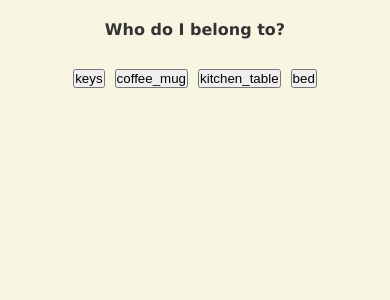
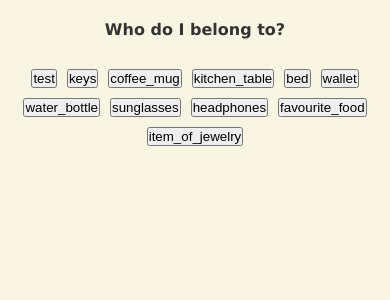
Before and after one commit to RWeissmandl/whose-is-it-game, a Flask app: page /play in a window 390 px wide. Shown: the part 140-440 px from the top of the page. Run offline with Flask 3, Linux system fonts and the light colour scheme.

Commit message:
edited categories and adjusted to host on pythonanywhere

```diff
--- a/app.py
+++ b/flask_app.py
@@ -4,7 +4,7 @@ import time
 
 app = Flask(__name__)
 
-categories = ["keys", "coffee_mug", "kitchen_table", "bed"]
+categories = ["test", "keys", "coffee_mug", "kitchen_table", "bed", "wallet", "water_bottle", "sunglasses", "headphones", "favourite_food", "item_of_jewelry"]
 uploads_folder = os.path.join("static", "uploads")
 for category in categories:
     os.makedirs(os.path.join(uploads_folder, category), exist_ok=True)
--- a/static/style.css
+++ b/static/style.css
@@ -85,10 +85,19 @@ h2 {
 
 .category-buttons {
     display: flex;
+    flex-wrap: wrap;
     gap: 10px;
     justify-content: center;
     margin-bottom: 20px;
 }
+
+@media (max-width: 600px) {
+    .category-buttons {
+        display: flex;
+        flex-wrap: wrap;
+    }
+}
+
 .grid {
     display: grid;
     grid-template-columns: repeat(auto-fill, minmax(100px, 1fr));
```
Also changed, not shown: static/uploads/test/7491_banner.jpeg (added).
